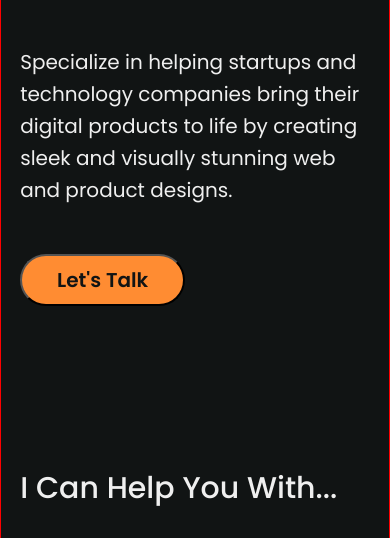
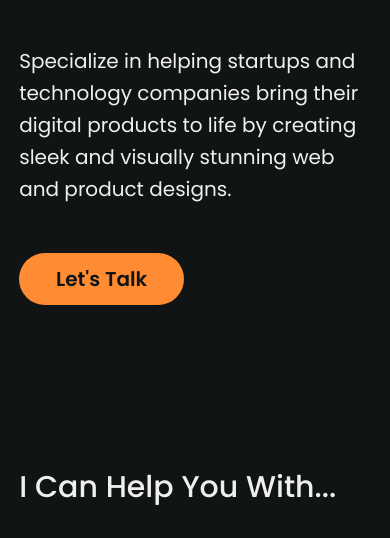
Before and after one commit to addwebcontent/verfour, a plain HTML site: page index.html in a window 390 px wide. Shown: the part 306-844 px from the top of the page. Drawn offline with Linux system fonts and the light colour scheme.

Commit message:
update 1

```diff
--- a/styles.css
+++ b/styles.css
@@ -10,7 +10,6 @@ html {
 
 .wrapper {
     max-width: 120rem;
-    border: 1px solid red;
     margin: 0 auto;
 }
 
@@ -175,9 +174,10 @@ min-width: 165px;
 min-height: 52px;
 
 /* BLACK */
+border: none;
 margin-top: 3rem;
 color: #111414;
-background: #FF8C32;
+background-color: #FF8C32;
 border-radius: 54px;
 
 }
```
